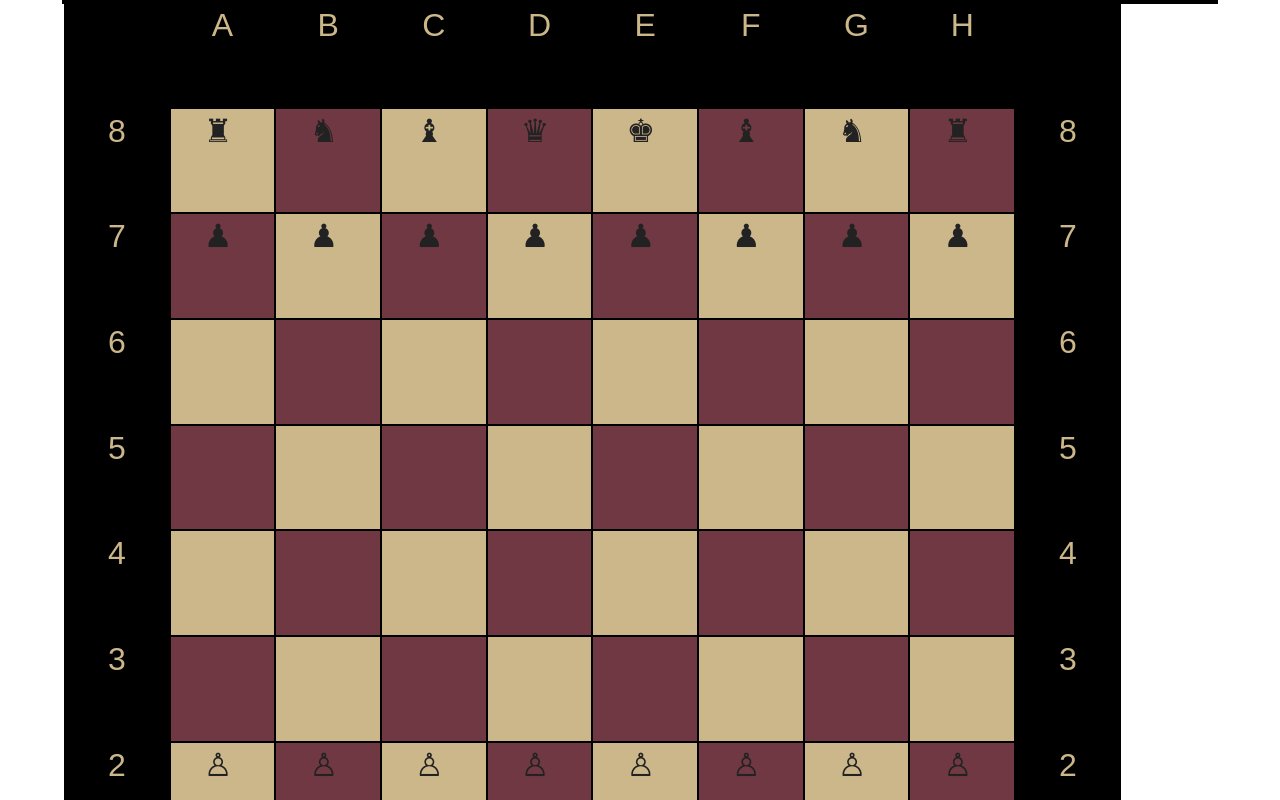
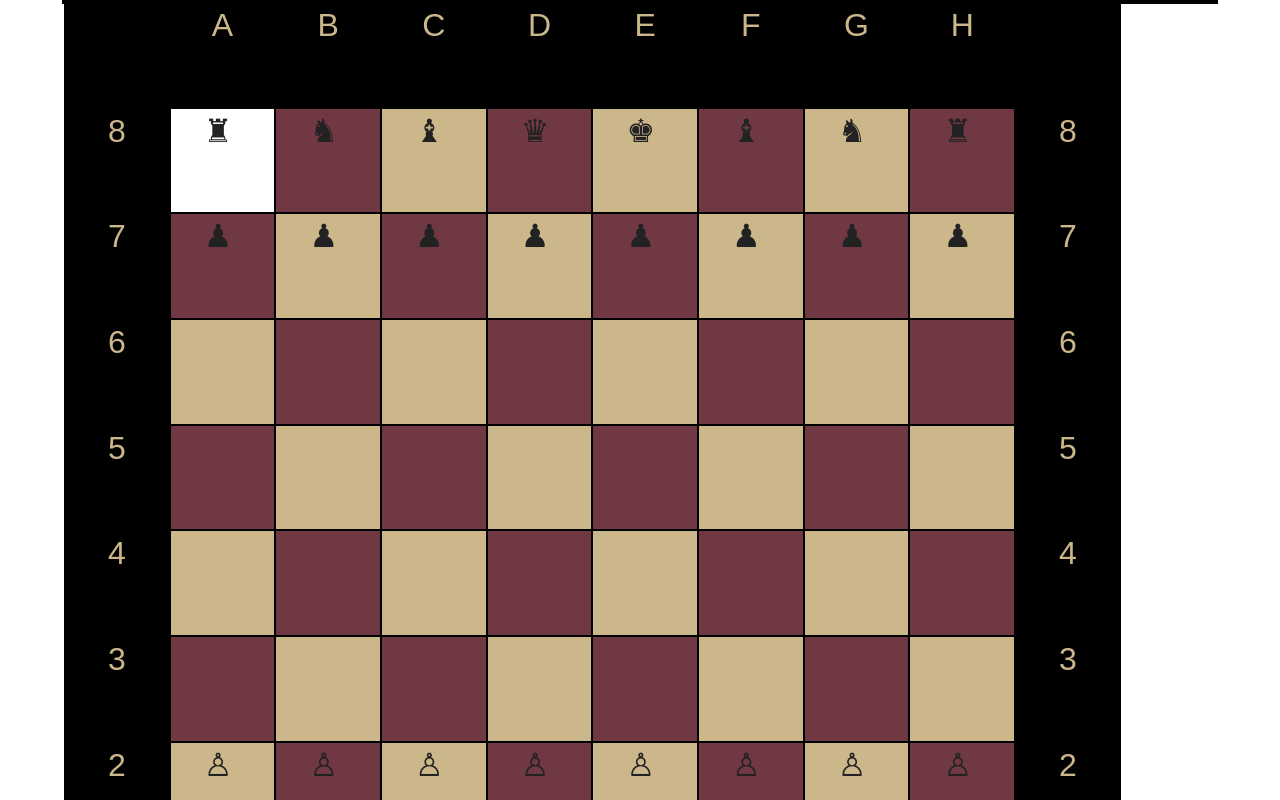
Before and after one commit to sak55/TIY-Assignments, a plain HTML site: page pub/index.html in a window 1280 px wide. In both pictures the pointer is over the element 222 px from the left and 160 px from the top of the page. Shown: the top 800 px of the page. Drawn offline with Linux system fonts and the light colour scheme.

Commit message:
added hover status

```diff
--- a/pub/css/main.css
+++ b/pub/css/main.css
@@ -99,6 +99,10 @@ textarea {
     background-color: #703842;
     /*color: #CCB78B;*/
     text-align:center;
+}
+
+.even:hover, .odd:hover {
+    background-color: white;
 }
 
 .odd {
```
